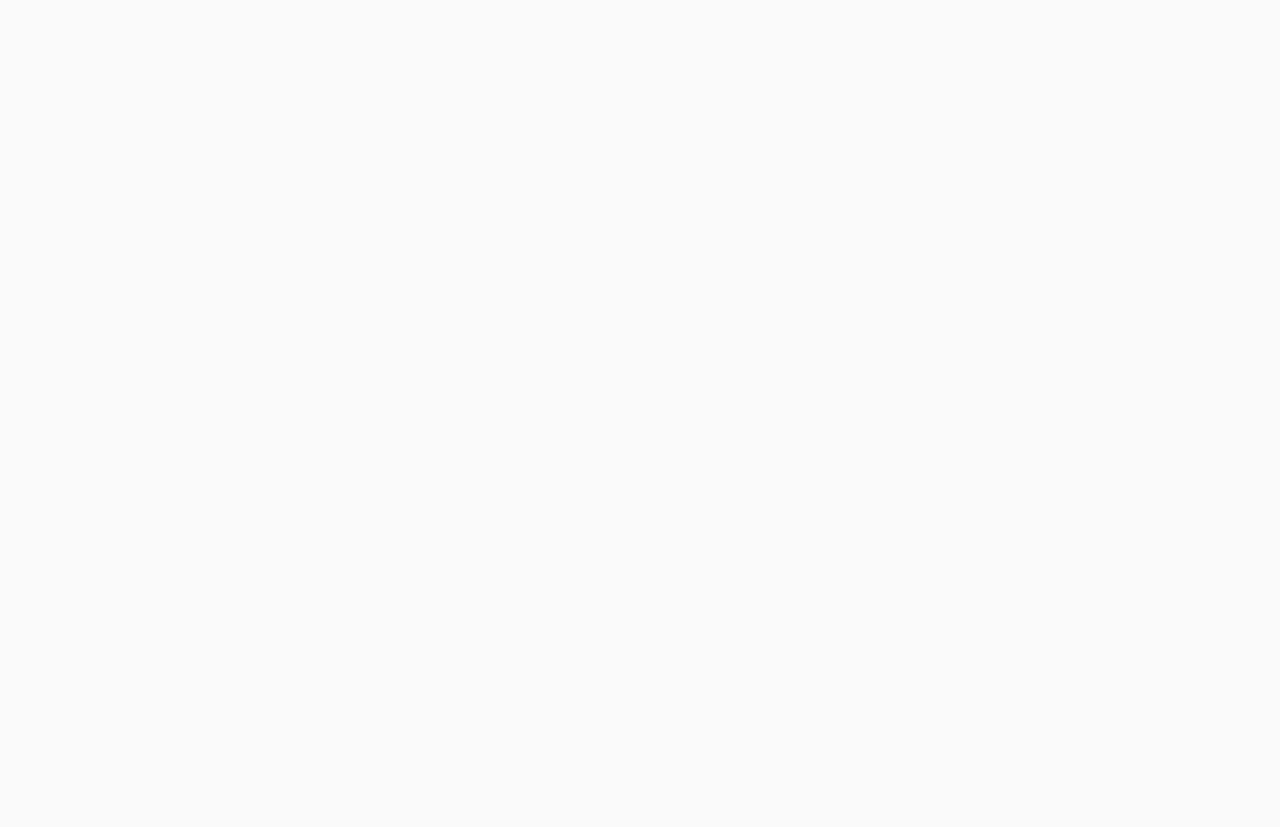
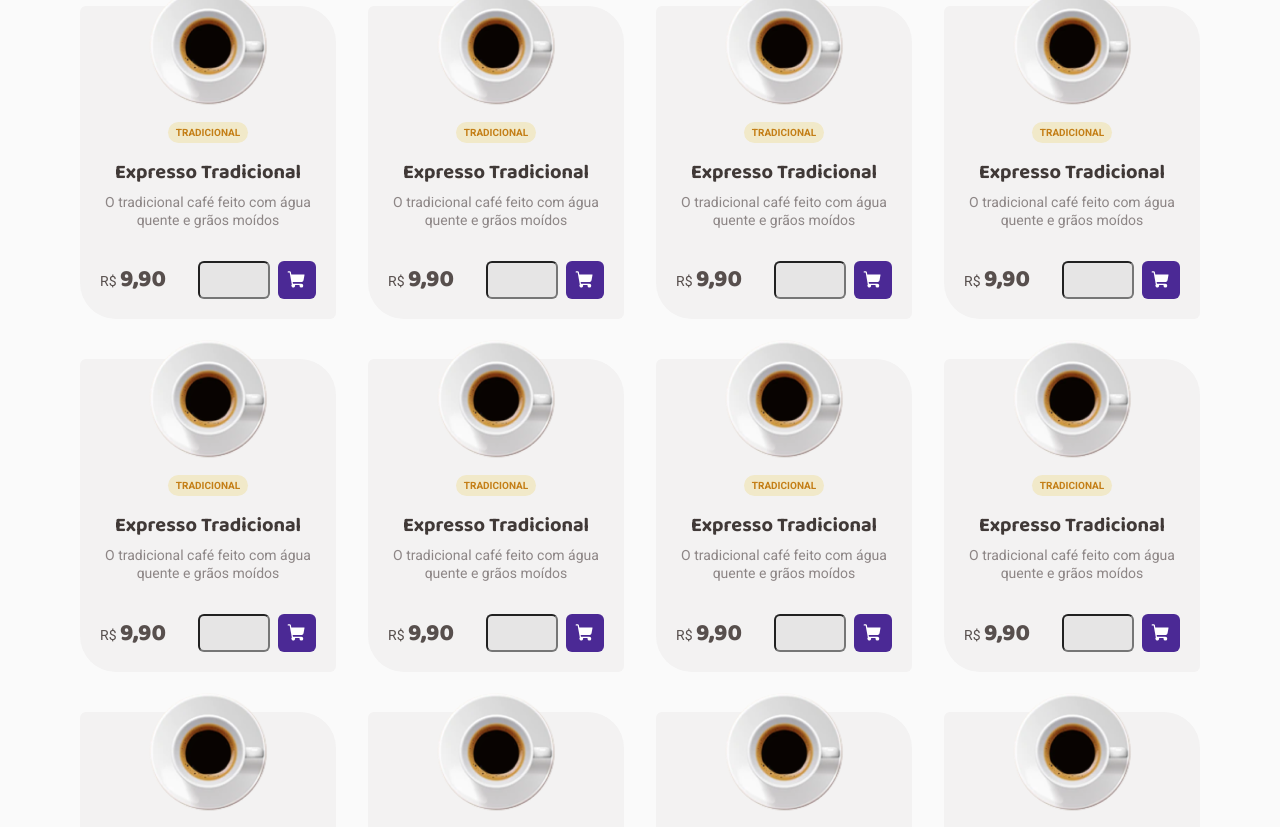
Before and after one commit to AndrewReis/coffe-delivery, a React (Vite) app: page / in a window 1280 px wide. Shown: the part 708-1535 px from the top of the page. Before the commit the page ends 800 px from the top, so only its background shows below. Built offline with nearby package versions, Linux system fonts and the light colour scheme.

Commit message:
list products

```diff
--- a/src/components/Banner/Item/index.tsx
+++ b/src/components/Banner/Item/index.tsx
@@ -1,4 +1,5 @@
 import { IconProps } from 'phosphor-react'
+import { defaultTheme } from '../../../styles/themes/default';
 
 import { Container, COLORS } from "./styles";
 
@@ -12,7 +13,7 @@ export function Item({ icon: Icon, backgroundColor, text }: Props) {
   return (
     <Container backgroundColor={backgroundColor}>
       <div>
-        <Icon size={20} weight='fill' color='white' />
+        <Icon size={20} weight='fill' color={defaultTheme.white} />
       </div>
       <span>{text}</span>
     </Container>
--- /dev/null
+++ b/src/components/CoffeCard/index.tsx
@@ -0,0 +1,35 @@
+import { ShoppingCart } from 'phosphor-react'
+
+import coffeImg from '../../assets/expresso-tradicional.png'
+
+import { defaultTheme } from '../../styles/themes/default'
+import { Container, Header, Info, Footer } from "./styles";
+
+export function CoffeCard() {
+  return (
+    <Container>
+      <Header>
+        <img src={coffeImg} alt="" />
+        <span>Tradicional</span>
+      </Header>
+
+      <Info>
+        <strong>Expresso Tradicional</strong>
+        <p>
+          O tradicional café feito com água quente e grãos moídos
+        </p>
+      </Info>
+
+      <Footer>
+        <span>R$ <strong>9,90</strong></span>
+
+        <div>
+          <input type="number" />
+          <button type='button'>
+            <ShoppingCart size={20} weight='fill' color={defaultTheme.white} />
+          </button>
+        </div>
+      </Footer>
+    </Container>
+  )
+}
--- /dev/null
+++ b/src/components/CoffeCard/styles.ts
@@ -0,0 +1,120 @@
+import styled from "styled-components";
+
+
+export const Container = styled.div`
+  width: 100%;
+  height: 100%;
+
+  display: flex;
+  flex-direction: column;
+  align-items: center;
+  justify-content: center;
+  background-color: ${props => props.theme['base-card']};
+  border-radius: 6px 36px;
+`;
+
+export const Header = styled.div`
+  display: flex;
+  flex-direction: column;
+  align-items: center;
+  justify-content: center;
+
+  margin-top: -1.25rem;
+
+  gap: 1rem;
+
+  span {
+    background-color: ${props => props.theme['yellow-light']};
+    border-radius: 100px;
+    padding: 0.25rem 0.5rem;
+
+    color: ${props => props.theme['yellow-dark']};
+    font-size: 0.625rem;
+    font-weight: 700;
+    font-family: 'Roboto', sans-serif;
+    line-height: 130%;
+    text-transform: uppercase;
+  }
+`;
+
+export const Info = styled.div`
+  margin-top: 1rem;
+  width: 216px;
+  display: flex;
+  flex-direction: column;
+  align-items: center;
+  justify-content: center;
+  gap: 0.5rem;
+
+  strong {
+    font-size: 1.25rem;
+    font-family: 'Baloo 2';
+    font-weight: 700;
+    line-height: 130%;
+    color: ${props => props.theme['base-subtitle']};
+  }
+
+  p {
+    font-size: 0.875rem;
+    font-weight: 400;
+    line-height: 130%;
+    font-family: 'Roboto', sans-serif;
+    color: ${props => props.theme['base-label']};
+    text-align: center;
+  }
+`;
+
+export const Footer = styled.footer`
+  margin-top: 2rem;
+  margin-bottom: 1.25rem;
+  width: 216px;
+  display: flex;
+  align-items: center;
+  justify-content: space-between;
+
+  span {
+    flex: 1;
+    font-size: 0.875rem;
+    font-weight: 400;
+    line-height: 130%;
+    font-family: 'Roboto', sans-serif;
+    color: ${props => props.theme['base-text']};
+
+    strong {
+      font-size: 1.5rem;
+      font-weight: 800;
+      line-height: 130%;
+      font-family: 'Baloo 2';
+      color: ${props => props.theme['base-text']};
+    }
+  }
+
+  div {
+    display: flex;
+    align-items: center;
+    gap: 0.5rem;
+
+    input {
+      width: 4.5rem;
+      height: 2.375rem;
+      background-color: ${props => props.theme['base-button']};
+      border-radius: 6px;
+    }
+
+    button {
+      display: flex;
+      align-items: center;
+      justify-content: center;
+      width: 2.375rem;
+      height: 2.375rem;
+      padding: 0.5rem;
+      border-radius: 6px;
+      background-color: ${props => props.theme['purple-dark']};
+      transition: background-color 200ms;
+
+      &:hover {
+        background-color: ${props => props.theme['purple']};
+      }
+    }
+  }
+`;
--- a/src/pages/Home/index.tsx
+++ b/src/pages/Home/index.tsx
@@ -1,6 +1,9 @@
 import { Banner } from "../../components/Banner";
+import { CoffeCard } from "../../components/CoffeCard";
 import { Header } from "../../components/Header";
-import { Container } from "./styles";
+
+
+import { Container, Grid } from "./styles";
 
 export function Home() {
   return(
@@ -10,9 +13,21 @@ export function Home() {
       <main>
         <h1>Nossos cafés</h1>
 
-        <div>
-          <div>cafe</div>
-        </div>
+        <Grid>
+          <CoffeCard />
+          <CoffeCard />
+          <CoffeCard />
+          <CoffeCard />
+          <CoffeCard />
+          <CoffeCard />
+          <CoffeCard />
+          <CoffeCard />
+          <CoffeCard />
+          <CoffeCard />
+          <CoffeCard />
+          <CoffeCard />
+          <CoffeCard />
+        </Grid>
       </main>
     </Container>
   )
--- a/src/pages/Home/styles.ts
+++ b/src/pages/Home/styles.ts
@@ -6,4 +6,26 @@ export const Container = styled.div`
   display: flex;
   flex-direction: column;
   margin: 0 auto;
+
+  main {
+    flex: 1;
+    margin: 5rem 0;
+
+    h1 {
+      font-size: 2rem;
+      line-height: 130%;
+      font-weight: 800;
+      font-family: 'Baloo 2';
+      color: ${props => props.theme['base-subtitle']};
+      margin-bottom: 3rem;
+    }
+  }
 `;
+
+export const Grid = styled.div`
+  width: 100%;
+  display: grid;
+  grid-template-columns: repeat(auto-fit, minmax(256px, 1fr));
+  gap: 2.5rem 2rem;
+
+`;
--- a/src/styles/global.ts
+++ b/src/styles/global.ts
@@ -18,4 +18,13 @@ export const GlobalStyle = createGlobalStyle`
     font-weight: 400;
     font-size: 1rem;
   }
+
+  button {
+    cursor: pointer;
+    border: 0;
+
+    &:disabled {
+      cursor: not-allowed;
+    }
+  }
 `
```
Also changed, not shown: src/assets/expresso-tradicional.png (added).
